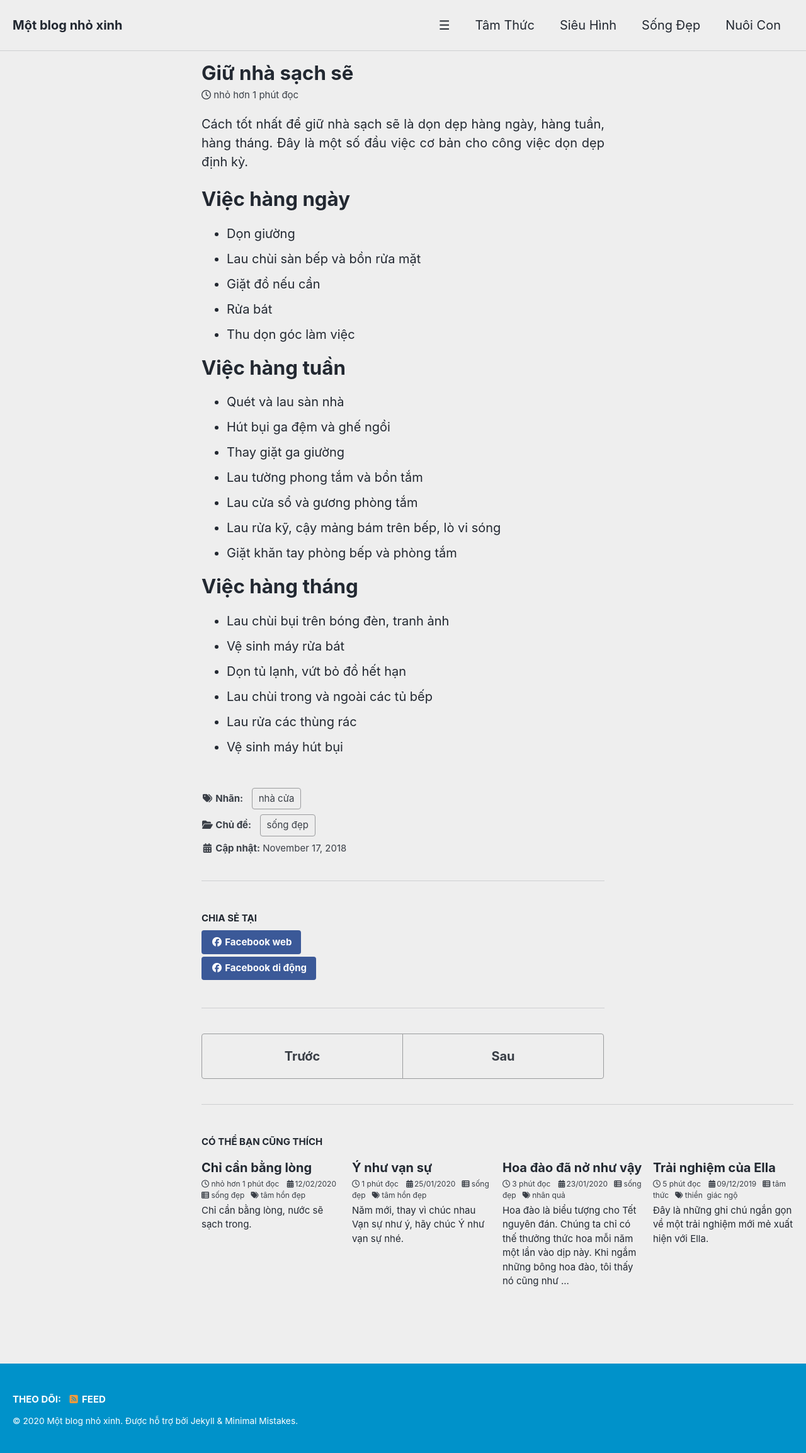
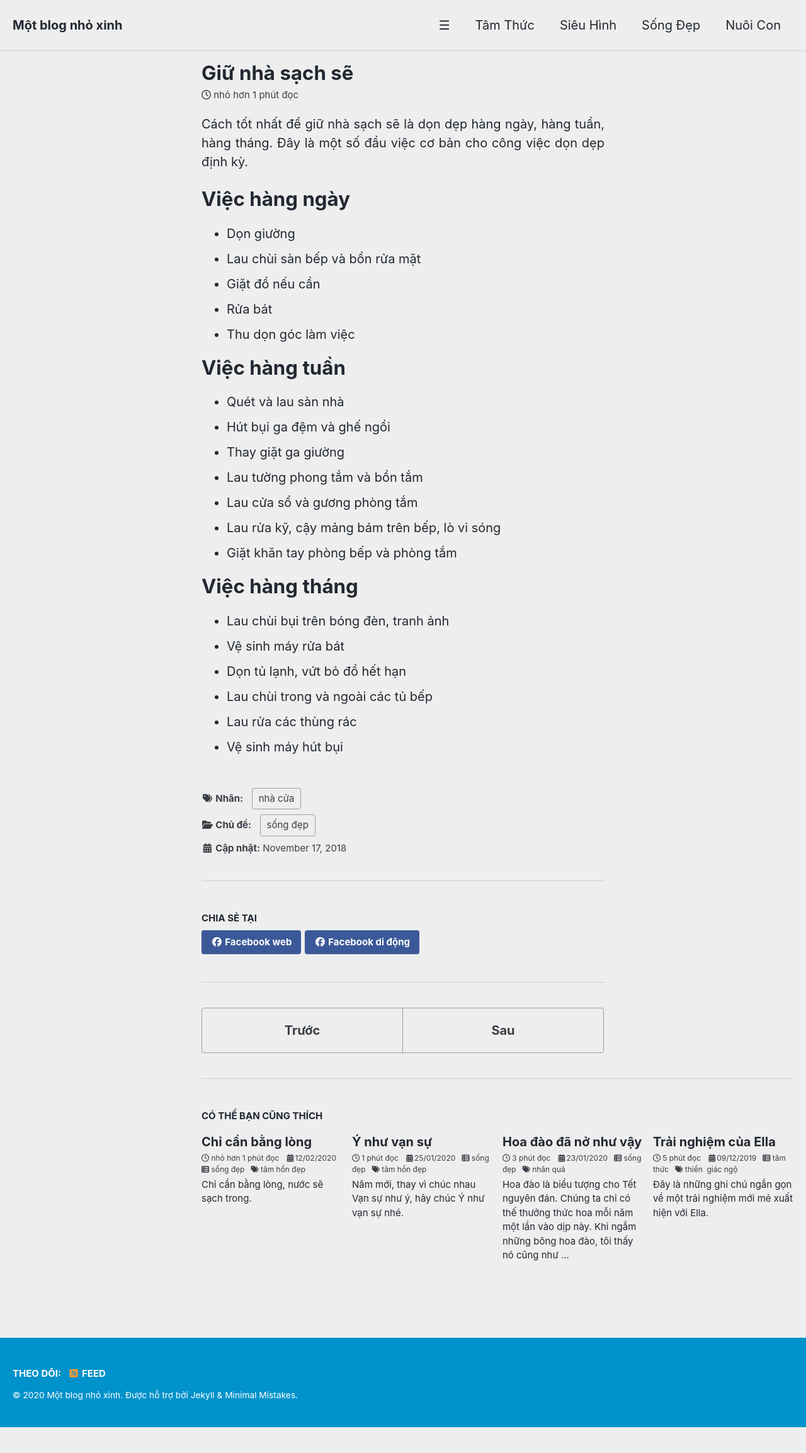
Before and after one commit to twinni7/twinni7.github.io, a Jekyll site: the page built from _posts/song-dep/2018-11-17-giu-nha-sach-se.md, in a window 1280 px wide. Shown: the whole page at 63% size. Built offline with Jekyll 4.4.1, drawn with Linux system fonts in a browser that asks for light colours; cached includes are drawn as plain includes; nearby versions of some CDN libraries; after the commit the page ends 2266 px from its top, so only the background shows below that.

Commit message:
share button

```diff
--- a/_includes/social-share.html
+++ b/_includes/social-share.html
@@ -6,9 +6,8 @@
   <!--
   <a href="https://twitter.com/intent/tweet?{% if site.twitter.username %}via={{ site.twitter.username | url_encode }}&{% endif %}text={{ page.title | url_encode }}%20{{ page.url | absolute_url | url_encode }}" class="btn btn--twitter" onclick="window.open(this.href, 'window', 'left=20,top=20,width=500,height=500,toolbar=1,resizable=0'); return false;" title="{{ site.data.ui-text[site.locale].share_on_label | default: 'Share on' }} Twitter"><i class="fab fa-fw fa-twitter" aria-hidden="true"></i><span> Twitter</span></a>
   -->
-  <a href="https://www.facebook.com/sharer/sharer.php?u={{ page.url | absolute_url | url_encode }}" class="btn btn--facebook" onclick="window.open(this.href, 'window', 'left=20,top=20,width=500,height=500,toolbar=1,resizable=0'); return false;" title="{{ site.data.ui-text[site.locale].share_on_label | default: 'Share on' }} Facebook web"><i class="fab fa-fw fa-facebook" aria-hidden="true"></i><span> Facebook web</span></a>
-  <br />
-  <a href="fb://faceweb/f?href=https://m.facebook.com/sharer.php?u={{ page.url | absolute_url | url_encode }}" class="btn btn--facebook" title="{{ site.data.ui-text[site.locale].share_on_label | default: 'Share on' }} Facebook di động"><i class="fab fa-fw fa-facebook" aria-hidden="true"></i><span> Facebook di động</span></a>
+  <a href="https://www.facebook.com/sharer/sharer.php?u={{ page.url | absolute_url | url_encode }}" class="btn btn--facebook" onclick="window.open(this.href, 'window', 'left=20,top=20,width=500,height=500,toolbar=1,resizable=0'); return false;" title="{{ site.data.ui-text[site.locale].share_on_label | default: 'Share on' }} Facebook web"><i class="fab fa-fw fa-facebook" aria-hidden="false"></i><span> Facebook web</span></a>
+  <a href="fb://faceweb/f?href=https://m.facebook.com/sharer.php?u={{ page.url | absolute_url | url_encode }}" class="btn btn--facebook" title="{{ site.data.ui-text[site.locale].share_on_label | default: 'Share on' }} Facebook di động"><i class="fab fa-fw fa-facebook" aria-hidden="false"></i><span> Facebook di động</span></a>
   <!--
   <a href="https://www.linkedin.com/shareArticle?mini=true&url={{ page.url | absolute_url | url_encode }}" class="btn btn--linkedin" onclick="window.open(this.href, 'window', 'left=20,top=20,width=500,height=500,toolbar=1,resizable=0'); return false;" title="{{ site.data.ui-text[site.locale].share_on_label | default: 'Share on' }} LinkedIn"><i class="fab fa-fw fa-linkedin" aria-hidden="true"></i><span> LinkedIn</span></a>
   -->
```
